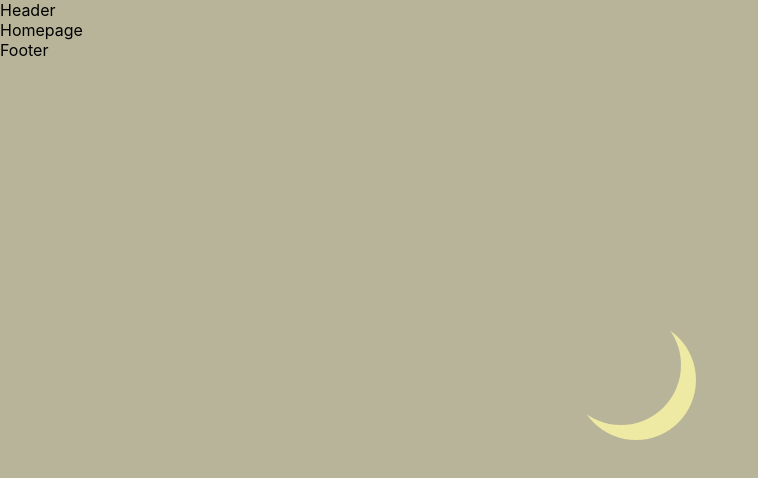
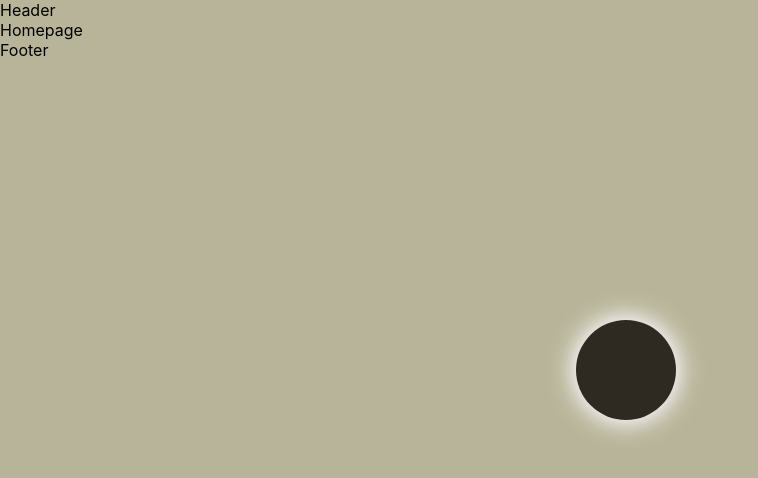
Before and after one commit to Pratyushg1312/Moonstone, a React (Create React App) app in the folder client/: page / in a window 1280 px wide. Shown: the top 478 px of the page, without its empty margins (0-758 px from the left). Built offline with nearby package versions, Linux system fonts and the light colour scheme.

Commit message:
moon changed

```diff
--- a/client/src/index.css
+++ b/client/src/index.css
@@ -15,11 +15,13 @@ code {
 
 .bgmoon {
   margin: 40vh 45% 40vh 45%;
-  transform: translate(-15px, -15px);
-  width: 120px;
-  height: 120px;
+  width: 100px;
+  height: 100px;
   border-radius: 50%;
-  box-shadow: 15px 15px 0 0 #eee9a3;
-  position:fixed;
+  background-color: #2e2a22;
+  box-shadow:
+  -0 0 2em #F5F4F6,
+  0 0 1.20em #F5F4F6;
+   position:fixed;
   z-index:-100;
 }
```
